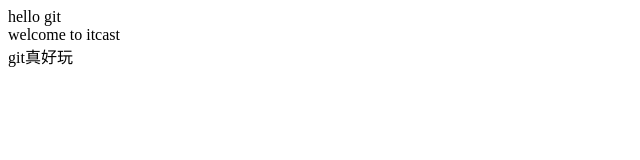
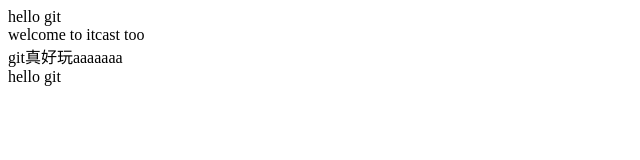
Before and after one commit to happyjianjun/demo, a plain HTML site: page index.html in a window 1280 px wide. Shown: the whole page, without its empty margins (0-640 px from the left). Drawn offline with Linux system fonts and the light colour scheme.

Commit message:
修改了index.html

```diff
--- a/index.html
+++ b/index.html
@@ -6,7 +6,8 @@
 </head>
 <body>
        <div>hello git</div>
-      <div>welcome to itcast</div>
-      <div>git真好玩</div>
+      <div>welcome to itcast too</div>
+      <div>git真好玩aaaaaaa</div>
+      <div>hello git</div>
 </body>
 </html>
```
